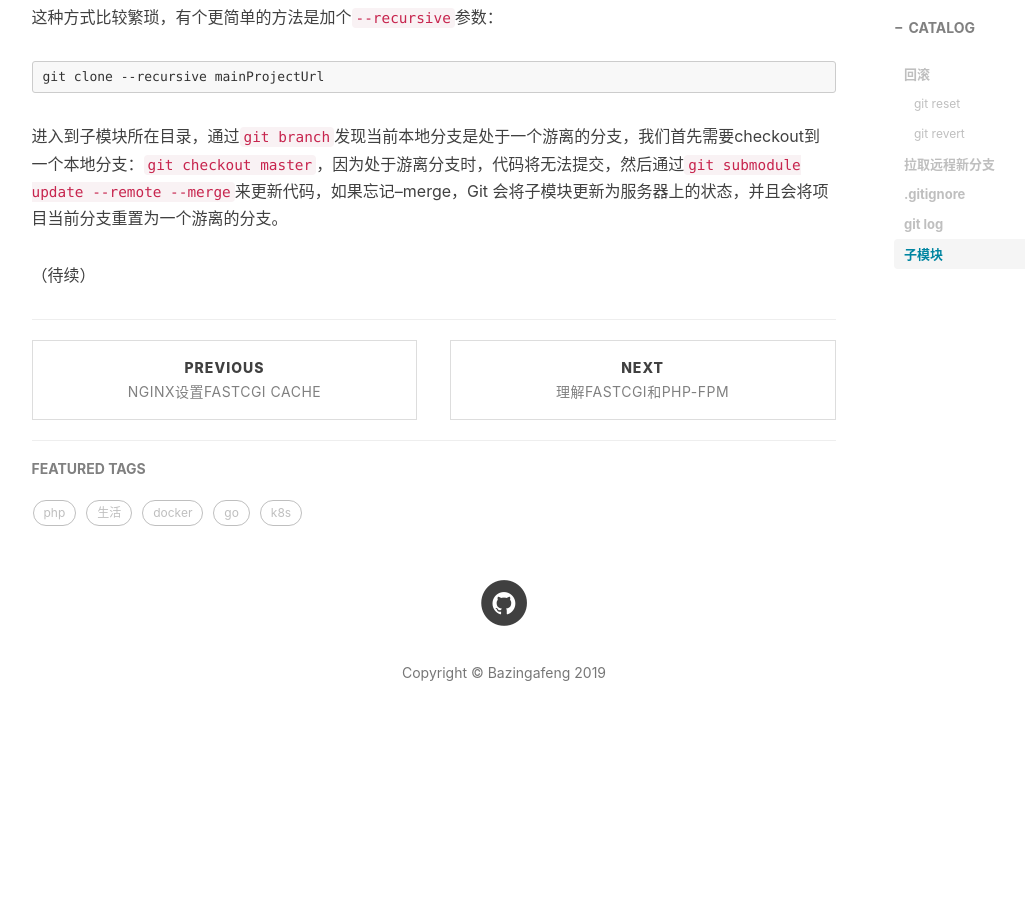
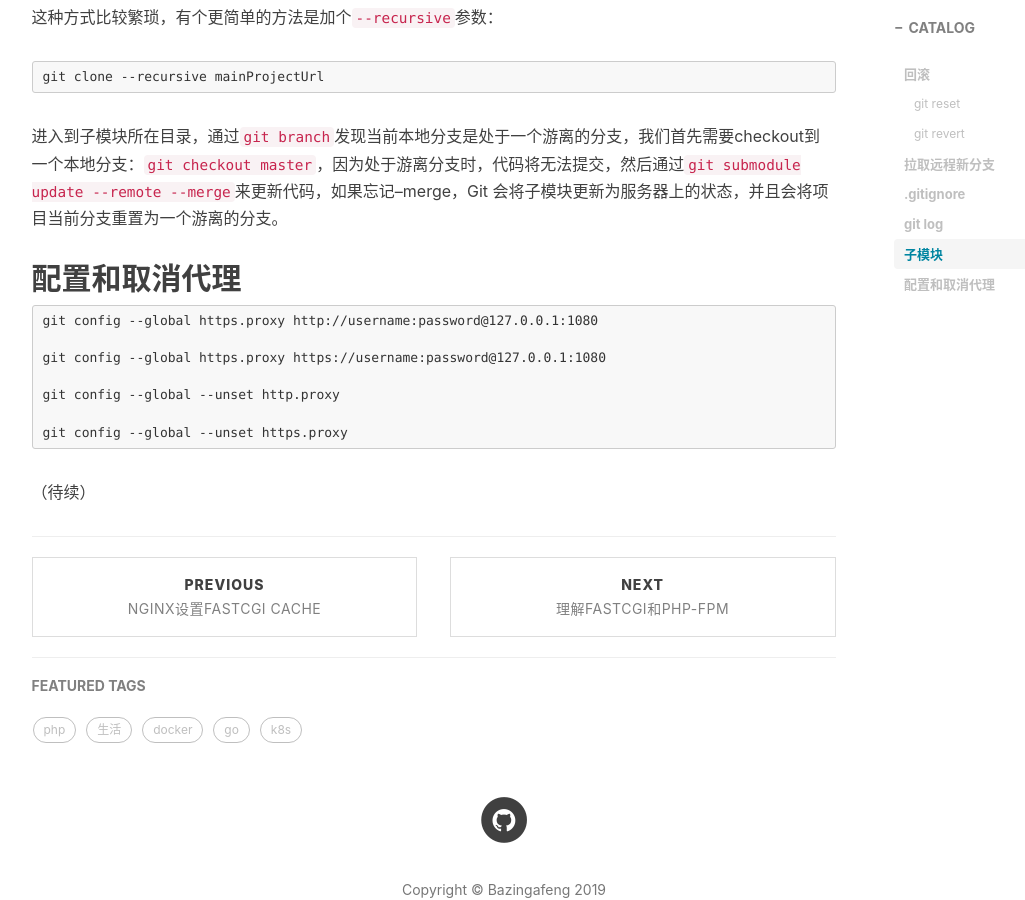
Before and after one commit to fengh0409/fengh0409.github.io, a Jekyll site: the page built from _posts/2017-07-09-the-skills-of-using-git.markdown, in a window 1280 px wide and 900 px high, scrolled down 2990 px. Shown: the whole window, without its empty margins (136-1161 px from the left). Built offline with Jekyll 4.4.1, drawn with Linux system fonts in a browser that asks for light colours; nearby versions of some CDN libraries; comment, search, counter and statistics services are not loaded; before the commit the page ends 3767 px from its top, so only the background shows below that.

Commit message:
Update 2017-07-09-the-skills-of-using-git.markdown

````diff
--- a/_posts/2017-07-09-the-skills-of-using-git.markdown
+++ b/_posts/2017-07-09-the-skills-of-using-git.markdown
@@ -104,4 +104,15 @@ git clone --recursive mainProjectUrl
 
 进入到子模块所在目录，通过`git branch`发现当前本地分支是处于一个游离的分支，我们首先需要checkout到一个本地分支：`git checkout master`，因为处于游离分支时，代码将无法提交，然后通过`git submodule update --remote --merge`来更新代码，如果忘记--merge，Git 会将子模块更新为服务器上的状态，并且会将项目当前分支重置为一个游离的分支。
 
+## 配置和取消代理
+```
+git config --global https.proxy http://username:password@127.0.0.1:1080
+
+git config --global https.proxy https://username:password@127.0.0.1:1080
+
+git config --global --unset http.proxy
+
+git config --global --unset https.proxy
+```
+
 （待续）
````
